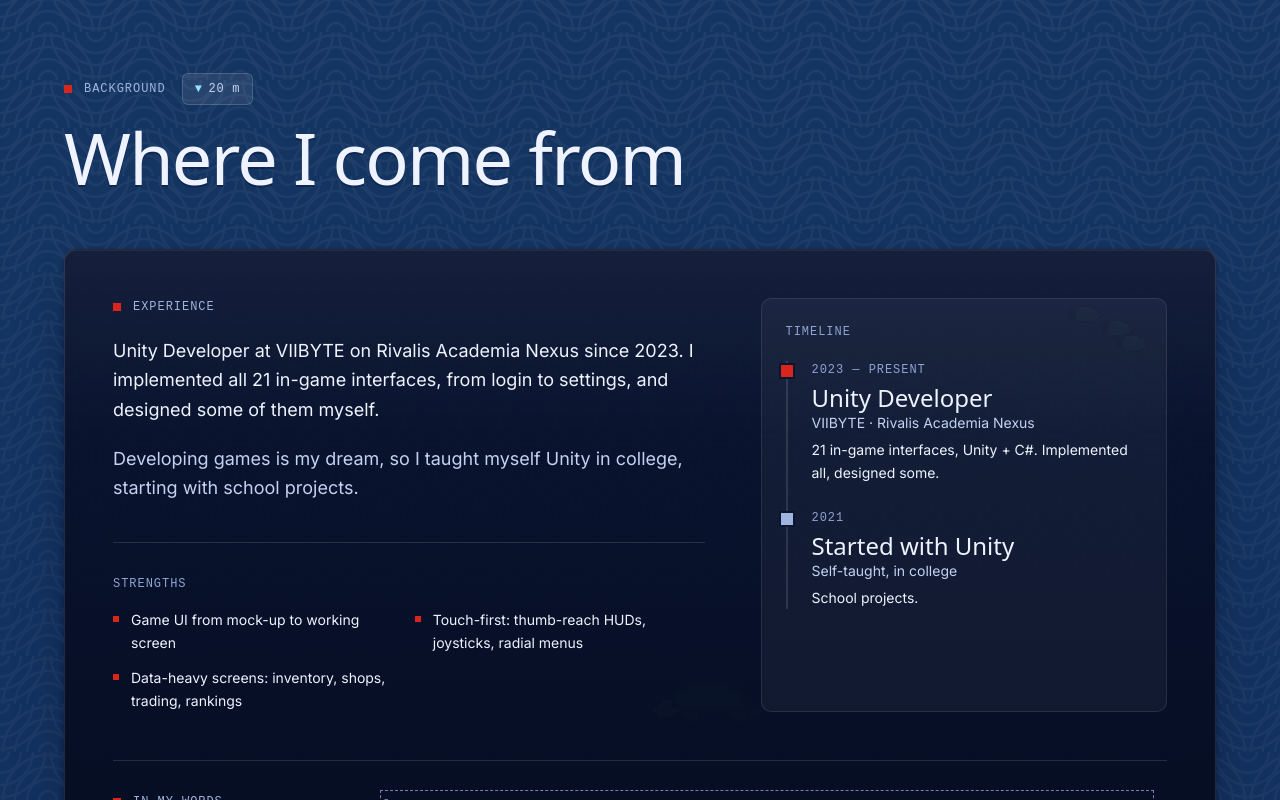
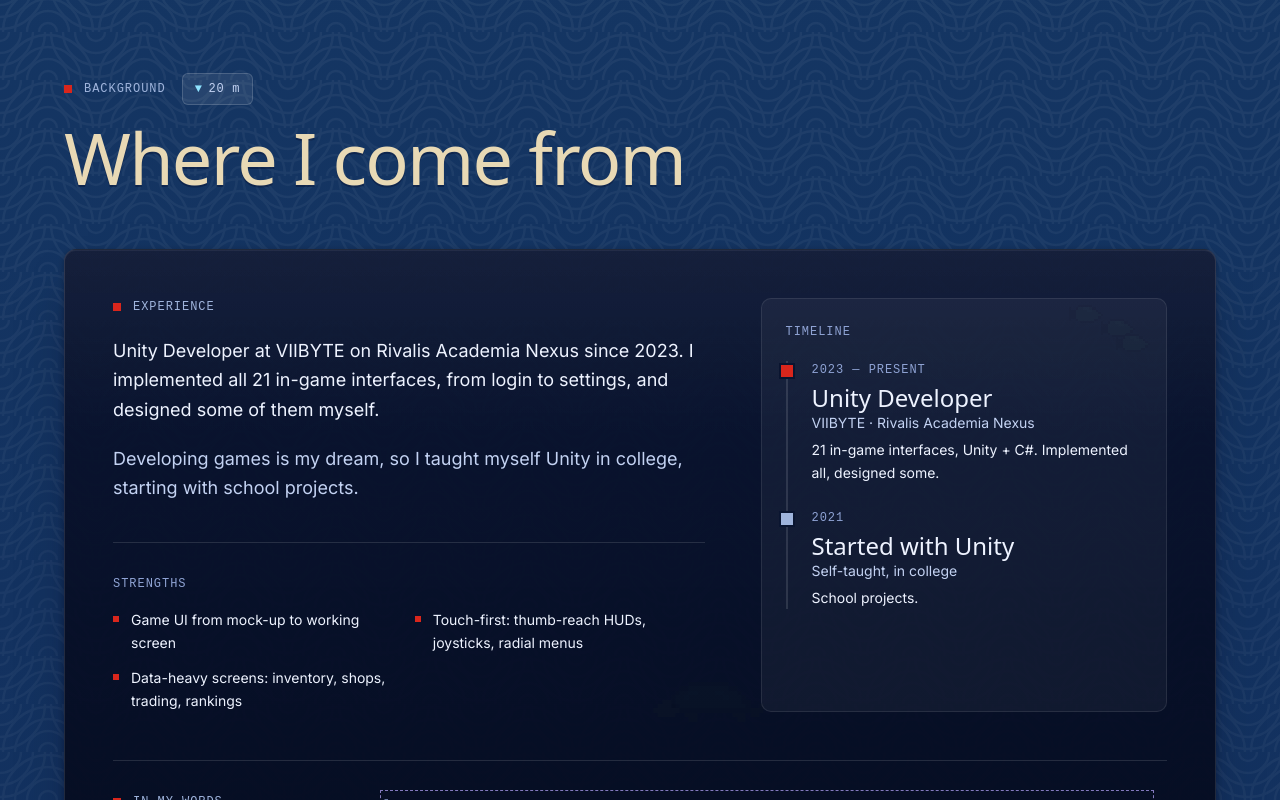
Before and after one commit to alecson12/unitydeveloper-portfolio, a React (Vite) app: page / in a window 1280 px wide. Shown: the part 1680-2480 px from the top of the page. Built offline with nearby package versions, Linux system fonts and the light colour scheme; a web font is replaced by a local one.

Commit message:
Beige for section headings, category tabs and category titles
Co-Authored-By: Claude Fable 5.1 <noreply@anthropic.com>

```diff
--- a/src/components/SectionHeading.jsx
+++ b/src/components/SectionHeading.jsx
@@ -13,7 +13,7 @@ export default function SectionHeading({ eyebrow, heading, intro, depth }) {
       )}
       {heading && (
         <div className="flex flex-col gap-4 sm:flex-row sm:items-end sm:justify-between">
-          <h2 className="font-display text-5xl leading-none tracking-tight text-balance sm:text-6xl lg:text-7xl" style={{ textShadow: '0 2px 0 rgba(0,10,40,0.35)' }}>
+          <h2 className="font-display text-5xl leading-none tracking-tight text-balance text-beige sm:text-6xl lg:text-7xl" style={{ textShadow: '0 2px 0 rgba(0,10,40,0.35)' }}>
             {heading}
           </h2>
           {intro && <p className="max-w-md text-balance text-ink-2 sm:text-right">{intro}</p>}
--- a/src/components/UIShowcase.jsx
+++ b/src/components/UIShowcase.jsx
@@ -63,8 +63,8 @@ function CategoryBar({ cats, active }) {
         <ul className="flex min-w-max gap-2">
           {cats.map((c) => (
             <li key={c.id}>
-              <a href={`#cat-${c.id}`} className={`px-chip whitespace-nowrap transition-colors ${active === c.id ? 'px-chip-active' : 'hover:bg-white/15'}`}>
-                <PixelIcon name={c.icon} size={12} accent={active === c.id ? '#9fb4dc' : undefined} />
+              <a href={`#cat-${c.id}`} className={`px-chip whitespace-nowrap transition-colors ${active === c.id ? 'px-chip-active' : 'text-beige hover:bg-white/15'}`}>
+                <PixelIcon name={c.icon} size={12} accent={active === c.id ? '#ffd9d4' : 'var(--color-beige)'} />
                 {c.name}
               </a>
             </li>
@@ -85,7 +85,7 @@ function CategoryHeader({ category: c, index }) {
           </span>
           <div>
             <p className="eyebrow">Category {String(index + 1).padStart(2, '0')}</p>
-            <h3 className="mt-2 font-display text-4xl leading-none tracking-tight sm:text-5xl">{c.name}</h3>
+            <h3 className="mt-2 font-display text-4xl leading-none tracking-tight text-beige sm:text-5xl">{c.name}</h3>
             {c.blurb && <p className="mt-3 max-w-xl text-ink-2">{c.blurb}</p>}
           </div>
         </div>
```
